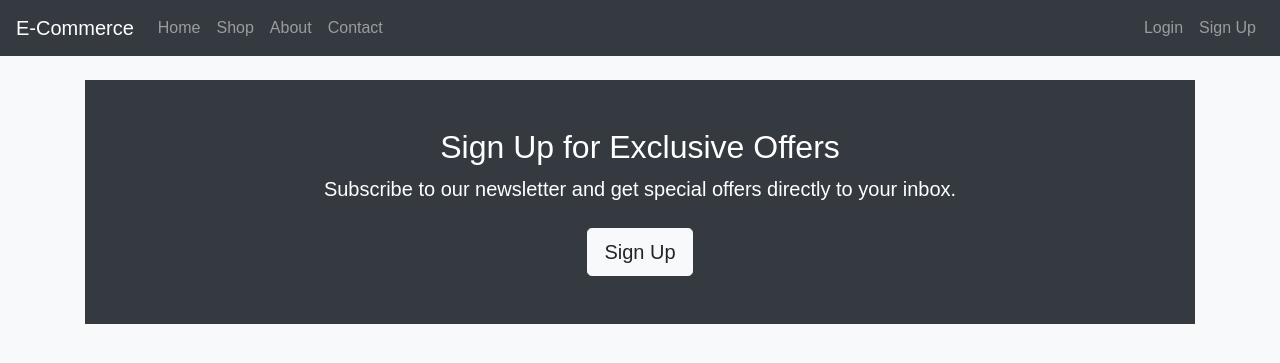
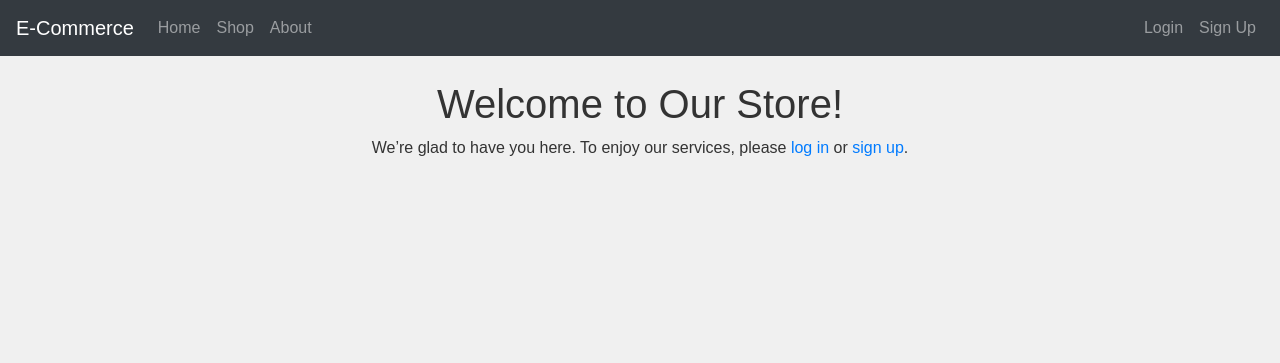
Before and after one commit to Pradhuman0012/ecommerce, a Django app: page / in a window 1280 px wide. Shown: the top 363 px of the page. Run offline with Django 5.2, Linux system fonts and the light colour scheme; some libraries are stand-ins or nearby versions.

Commit message:
Refactor code for welcome page: improved layout and fixes

```diff
--- a/ecommerce/urls.py
+++ b/ecommerce/urls.py
@@ -20,5 +20,5 @@ from django.urls import path, include
 urlpatterns = [
     path('admin/', admin.site.urls),
     path('', include('shop.urls')),
-    path('users', include('users.urls')),
+    path('', include('users.urls')),
 ]
--- a/shop/templates/shop/home.html
+++ b/shop/templates/shop/home.html
@@ -1,51 +1,28 @@
-{% extends 'shop/base.html' %}
+{% extends 'base.html' %}
 
 {% block title %}Home - My E-commerce Site{% endblock %}
 
 {% block content %}
 <!-- Hero Section -->
 {% if user.is_authenticated %}
-    <section class="hero bg-primary text-white text-center py-5">
-        <div class="container">
-            <h1 class="display-4">Welcome {{ user.username }}, to Our E-Commerce Store</h1>
-            <p class="lead">Find the best products at unbeatable prices.</p>
-            <a href="{% url 'home' %}" class="btn btn-light btn-lg">Shop Now</a>
+    <div class="row">
+        <div class="col-12">
+            <h1>Welcome {{ user.username }}, to Our Store</h1>
+            <p>Browse our collection of products below.</p>
+            <a href="{% url 'shop' %}" class="btn btn-light btn-lg rounded-pill shadow-lg">Shop Now</a>
         </div>
-    </section>
+    </div>
+{% else %}
 
-    <!-- Features Section -->
-    <section class="features py-5">
-        <div class="container">
-            <div class="row">
-                <div class="col-md-4 mb-4">
-                    <div class="feature bg-light p-4 text-center">
-                        <h3>Free Shipping</h3>
-                        <p>On orders over $50</p>
-                    </div>
-                </div>
-                <div class="col-md-4 mb-4">
-                    <div class="feature bg-light p-4 text-center">
-                        <h3>24/7 Support</h3>
-                        <p>We are here to help you anytime</p>
-                    </div>
-                </div>
-                <div class="col-md-4 mb-4">
-                    <div class="feature bg-light p-4 text-center">
-                        <h3>Secure Payments</h3>
-                        <p>Your transactions are safe with us</p>
-                    </div>
-                </div>
-            </div>
-        </div>
-    </section>
-{% else %}
+<div class="row">
+    <div class="col-12">
+        <h1>Welcome to Our Store!</h1>
+        <p>We’re glad to have you here. To enjoy our services, please <a href="{% url 'login' %}">log in</a> or <a href="{% url 'signup' %}">sign up</a>.</p>
+    </div>
+</div>
+
+
     <!-- Call to Action Section -->
-    <section class="cta bg-dark text-white text-center py-5">
-        <div class="container">
-            <h2>Sign Up for Exclusive Offers</h2>
-            <p>Subscribe to our newsletter and get special offers directly to your inbox.</p>
-            <a href="{% url 'signup' %}" class="btn btn-light btn-lg">Sign Up</a>
-        </div>
-    </section>
+
 {% endif %}
 {% endblock %}
--- a/shop/urls.py
+++ b/shop/urls.py
@@ -1,8 +1,10 @@
 from django.urls import path, include
-from .views import home, logout_view
+from .views import home, logout_view, about, shop
 
 urlpatterns = [
     path('', home, name='home'),
+    path('about/', about, name='about'),
+    path('shop/', shop, name='shop'),
     path('logout/', logout_view, name='logout'),
     path('accounts/', include('django.contrib.auth.urls')),
 
--- a/shop/views.py
+++ b/shop/views.py
@@ -11,6 +11,13 @@ from django.contrib.auth.decorators import login_required
 def home(request):
     return render(request, 'shop/home.html')
 
+def about(request):
+    return render(request, 'shop/about.html')
+
+@login_required
+def shop(request):
+    return render(request, 'shop/shop.html')
+
 
 def logout_view(request):
     return render(request, 'registration/logout.html')
--- /dev/null
+++ b/static/css/style.css
@@ -0,0 +1,83 @@
+/* Custom styles for the e-commerce site */
+
+body {
+    font-family: Arial, sans-serif;
+    text-align: center;
+    margin: 0;
+    padding: 0;
+    background-color: #f0f0f0;
+    color: #333;
+}
+
+/* Navbar */
+.navbar {
+    margin-bottom: 20px;
+}
+
+/* Footer */
+footer {
+    background-color: #343a40;
+    color: #ffffff;
+    padding: 20px 0;
+    text-align: center;
+}
+
+footer p {
+    margin: 0;
+}
+
+/* Hero Section */
+.hero {
+    background-color: #424a53; /* Primary color for the hero section */
+    color: #fff;
+    padding: 4rem 1rem;
+    text-align: center;
+}
+
+.hero h1 {
+    font-size: 3rem;
+    margin-bottom: 0.5rem;
+}
+
+.hero p {
+    font-size: 1.25rem;
+    margin-bottom: 1.5rem;
+}
+
+/* Features Section */
+.features {
+    background-color: #ffffff; /* White background for the features section */
+}
+
+.features .feature {
+    border-radius: 8px;
+    box-shadow: 0 2px 4px rgba(0,0,0,0.1);
+    background-color: #f8f9fa; /* Light gray background for individual features */
+}
+
+.features h3 {
+    font-size: 1.5rem;
+    margin-bottom: 0.5rem;
+}
+
+.features p {
+    font-size: 1rem;
+}
+
+/* Call to Action Section */
+.cta {
+    background-color: #343a40; /* Dark background for the CTA section */
+    color: #fff;
+    padding: 4rem 1rem;
+    text-align: center;
+}
+
+.cta h2 {
+    font-size: 2rem;
+    margin-bottom: 0.5rem;
+}
+
+.cta p {
+    font-size: 1.25rem;
+    margin-bottom: 1.5rem;
+}
--- /dev/null
+++ b/static/js/scripts.js
@@ -0,0 +1,12 @@
+// Custom JavaScript for the e-commerce site
+
+document.addEventListener('DOMContentLoaded', function() {
+    console.log('Custom JavaScript loaded.');
+
+    // Example: Alert when a button with class 'btn-alert' is clicked
+    document.querySelectorAll('.btn-alert').forEach(button => {
+        button.addEventListener('click', function() {
+            alert('Button clicked!');
+        });
+    });
+});
--- /dev/null
+++ b/templates/base.html
@@ -0,0 +1,87 @@
+<!DOCTYPE html>
+<html lang="en">
+<head>
+    <meta charset="UTF-8">
+    <meta name="viewport" content="width=device-width, initial-scale=1.0">
+    <title>{% block title %}My E-commerce Site{% endblock %}</title>
+    {% load static %}
+
+    <!-- Bootstrap CSS -->
+    <link href="https://maxcdn.bootstrapcdn.com/bootstrap/4.5.2/css/bootstrap.min.css" rel="stylesheet">
+
+    <!-- Custom CSS -->
+    <link href="{% static 'css/style.css' %}" rel="stylesheet">
+    <!-- Include SweetAlert2 from CDN -->
+    <script src="https://cdn.jsdelivr.net/npm/sweetalert2@11"></script>
+
+    {% block extra_head %}
+    <!-- Additional head content can be added here -->
+    {% endblock %}
+</head>
+<body>
+
+    <!-- Navbar -->
+    <nav class="navbar navbar-expand-lg navbar-dark bg-dark">
+        <a class="navbar-brand" href="{% url 'home' %}">E-Commerce</a>
+        <button class="navbar-toggler" type="button" data-toggle="collapse" data-target="#navbarNav" aria-controls="navbarNav" aria-expanded="false" aria-label="Toggle navigation">
+            <span class="navbar-toggler-icon"></span>
+        </button>
+        <div class="collapse navbar-collapse" id="navbarNav">
+            <ul class="navbar-nav mr-auto">
+                <li class="nav-item">
+                    <a class="nav-link" href="{% url 'home' %}">Home</a>
+                </li>
+                <li class="nav-item">
+                    <a class="nav-link" href="{% url 'shop' %}">Shop</a>
+                </li>
+                <li class="nav-item">
+                    <a class="nav-link" href="{% url 'about' %}">About</a>
+                </li>
+            </ul>
+            <ul class="navbar-nav ml-auto">
+                {% if user.is_authenticated %}
+                    <li class="nav-item dropdown">
+                        <a class="nav-link dropdown-toggle" href="#" id="navbarDropdown" role="button" data-toggle="dropdown" aria-haspopup="true" aria-expanded="false">
+                            Hello, {{ user.username }}
+                        </a>
+                        <div class="dropdown-menu dropdown-menu-right" aria-labelledby="navbarDropdown">
+                            <a class="dropdown-item" href="{% url 'user' %}">Profile</a>
+                            <div class="dropdown-divider"></div>
+                            <form method="post" action="{% url 'logout' %}" class="dropdown-item">
+                                {% csrf_token %}
+                                <button type="submit" class="btn btn-link p-0">Logout</button>
+                            </form>
+                        </div>
+                    </li>
+                {% else %}
+                    <li class="nav-item">
+                        <a class="nav-link" href="{% url 'login' %}">Login</a>
+                    </li>
+                    <li class="nav-item">
+                        <a class="nav-link" href="{% url 'signup' %}">Sign Up</a>
+                    </li>
+                {% endif %}
+            </ul>
+        </div>
+    </nav>
+
+    <!-- Main Content -->
+    <div class="container mt-4">
+        {% block content %}
+        <!-- Page-specific content will be inserted here -->
+        {% endblock %}
+    </div>
+
+    <!-- jQuery and Bootstrap Bundle (includes Popper.js) -->
+    <script src="https://code.jquery.com/jquery-3.5.1.slim.min.js"></script>
+    <script src="https://cdn.jsdelivr.net/npm/@popperjs/core@2.5.3/dist/umd/popper.min.js"></script>
+    <script src="https://maxcdn.bootstrapcdn.com/bootstrap/4.5.2/js/bootstrap.min.js"></script>
+
+    <!-- Custom JavaScript -->
+    <script src="{% static 'js/scripts.js' %}"></script>
+
+    {% block extra_js %}
+    <!-- Additional JavaScript files or inline scripts can be added here -->
+    {% endblock %}
+</body>
+</html>
--- a/templates/maintenance.html
+++ b/templates/maintenance.html
@@ -53,7 +53,7 @@
         <p>We are currently undergoing maintenance. Please check back later.</p>
     </div>
     <footer>
-        &copy; 2024 Your Company Name. All rights reserved.
+        &copy; 2024 Pradhuman Tamboli. All rights reserved.
     </footer>
 </body>
 </html>
--- a/templates/registration/login.html
+++ b/templates/registration/login.html
@@ -1,4 +1,4 @@
-{% extends 'shop/base.html' %}
+{% extends 'base.html' %}
 
 {% block title %}Login - My E-commerce Site{% endblock %}
 
--- a/templates/registration/logout.html
+++ b/templates/registration/logout.html
@@ -1,4 +1,4 @@
-{% extends 'shop/base.html' %}
+{% extends 'base.html' %}
 
 {% block title %}Logout{% endblock %}
 
@@ -6,6 +6,6 @@
     <div class="text-center mt-5">
         <h1>Thank you for visiting!</h1>
         <p>You have been successfully logged out.</p>
-        <a href="{% url 'login' %}" class="btn btn-primary">Click here to log in again</a>
+        <a href="{% url 'login' %}" class="btn btn-light btn-lg rounded-pill shadow-lg">Click here to log in again</a>
     </div>
 {% endblock %}
--- a/users/templates/signup.html
+++ b/users/templates/signup.html
@@ -1,4 +1,4 @@
-{% extends 'shop/base.html' %}
+{% extends 'base.html' %}
 
 {% block title %}Login - My E-commerce Site{% endblock %}
 
--- a/users/urls.py
+++ b/users/urls.py
@@ -2,7 +2,7 @@ from django.urls import path, include
 from .views import user_profile, signup_view
 
 urlpatterns = [
-    path('user_profile/', user_profile, name='user_profile'),
+    path('user/', user_profile, name='user'),
     path('signup/', signup_view, name='signup'),
 
 ]
```
Also changed, not shown: shop/templates/shop/about.html (added, +28 -0 lines), shop/templates/shop/shop.html (added, +28 -0 lines), users/templates/user_profile.html (+11 -7 lines).
